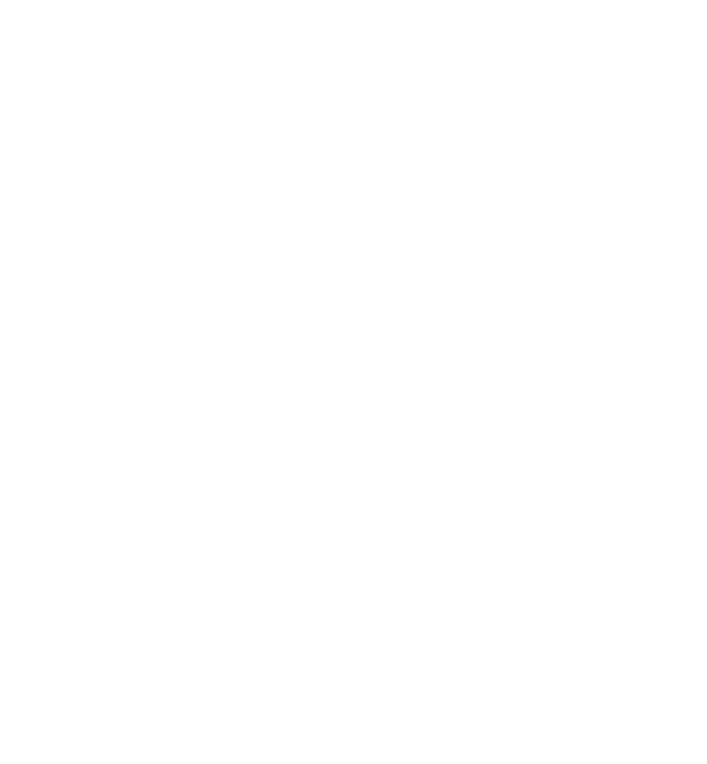
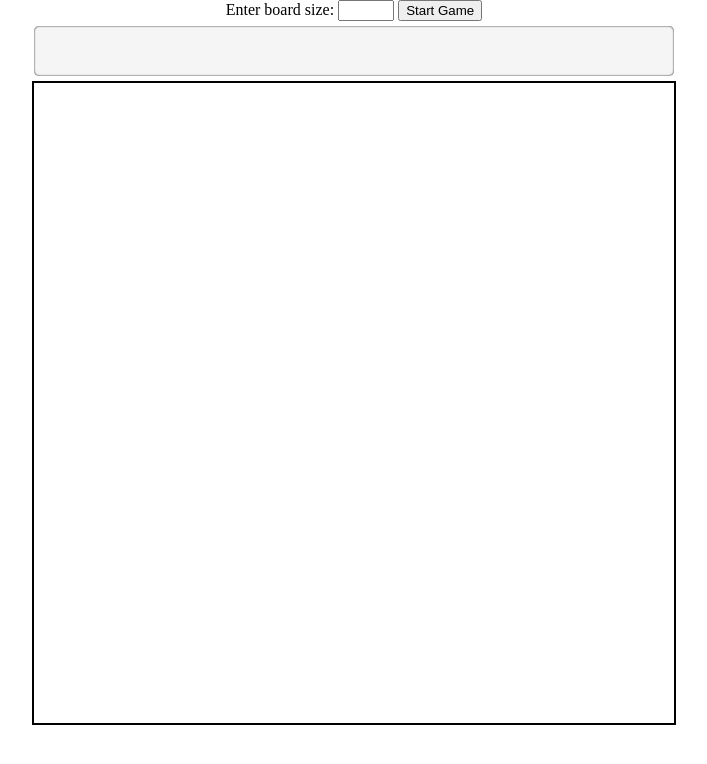
Before and after one commit to melcholign/nxn-tic-tac-toe, a plain HTML site: page index.html in a window 1280 px wide. Shown: the whole page, without its empty margins (286-993 px from the left). Drawn offline with Linux system fonts and the light colour scheme.

Commit message:
Layout the html page with minimal styles

```diff
--- a/index.html
+++ b/index.html
@@ -8,6 +8,15 @@
     <script src="./script.js" defer></script>
 </head>
 <body>
-
+    <div class="input-size">
+        <form action="">
+            <label for="size">Enter board size: </label>
+            <input type="number" id="size" name="size" min="3" max="10" required>
+            <button>Start Game</button>
+        </form>
+    </div>
+    <div class="message"></div>
+    <div class="board">
+    </div>
 </body>
 </html>
--- a/styles.css
+++ b/styles.css
@@ -0,0 +1,35 @@
+:root {
+    --board-size: min(98vw, 80vh);
+}
+
+body {
+    display: flex;
+    flex-direction: column;
+    justify-content: flex-start;
+    align-items: center;
+    gap: 5px;
+    height: 100vh;
+    margin: 0px;
+    font-size: 1rem;
+}
+
+.board {
+    width: var(--board-size);
+    height: var(--board-size);
+    border: 2px solid black;
+    display: flex;
+    flex-wrap: wrap;
+}
+
+.message {
+    width: var(--board-size);
+    height: 50px;
+    border-radius: 5px;
+    background-color: whitesmoke;
+    box-shadow: inset 0px 0px 2px 0px black;
+}
+
+.cell {
+    box-sizing: border-box;
+    border: 1px solid black;
+}
```
